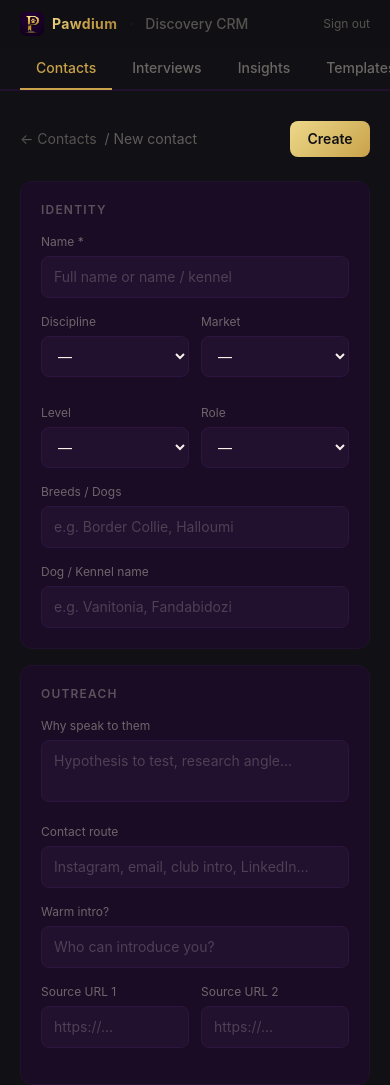
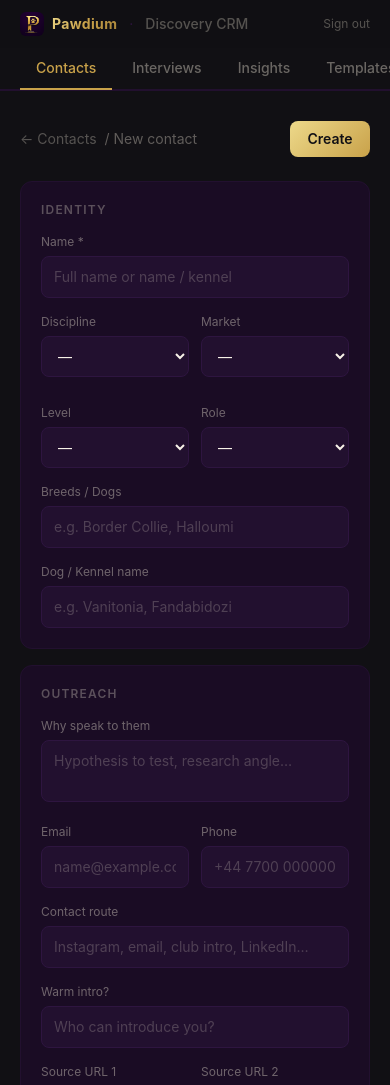
Before and after one commit to mariuslarsen81-sys/pawdium, a Next.js app: page /admin/discovery/new in a window 390 px wide. Shown: the top 1085 px of the page. Built offline with nearby package versions, Linux system fonts and the light colour scheme.

Commit message:
Add email and phone fields to discovery contacts

```diff
--- a/app/admin/discovery/[id]/page.tsx
+++ b/app/admin/discovery/[id]/page.tsx
@@ -20,6 +20,7 @@ const CALL_OUTCOMES = ["", "Completed — positive", "Completed — neutral", "C
 const BLANK: Partial<DiscoveryContact> = {
   name: "", discipline: "", market: "", breeds: "", level: "", role: "",
   dog_kennel: "", why_contact: "", contact_route: "", warm_intro: "",
+  email: "", phone: "",
   status: "identified", outreach_sent_date: null, follow_up_date: null,
   interview_date: null, call_outcome: "",
   key_pain_points: "", current_workaround: "", reaction: "", willingness_to_pay: "",
@@ -219,6 +220,14 @@ export default function ContactPage({ params }: { params: { id: string } }) {
         <Field label="Why speak to them">
           <textarea className={tex} rows={2} value={contact.why_contact ?? ""} onChange={e => set("why_contact", e.target.value)} placeholder="Hypothesis to test, research angle…" />
         </Field>
+        <div className="grid grid-cols-2 gap-3">
+          <Field label="Email">
+            <input type="email" className={inp} value={contact.email ?? ""} onChange={e => set("email", e.target.value)} placeholder="name@example.com" />
+          </Field>
+          <Field label="Phone">
+            <input type="tel" className={inp} value={contact.phone ?? ""} onChange={e => set("phone", e.target.value)} placeholder="+44 7700 000000" />
+          </Field>
+        </div>
         <Field label="Contact route">
           <input className={inp} value={contact.contact_route ?? ""} onChange={e => set("contact_route", e.target.value)} placeholder="Instagram, email, club intro, LinkedIn…" />
         </Field>
--- a/app/api/admin/discovery/[id]/route.ts
+++ b/app/api/admin/discovery/[id]/route.ts
@@ -47,6 +47,8 @@ export async function PATCH(
         follow_up_date     = ${d.follow_up_date || null},
         interview_date     = ${d.interview_date || null},
         call_outcome       = ${d.call_outcome ?? ""},
+        email              = ${d.email ?? ""},
+        phone              = ${d.phone ?? ""},
         key_pain_points    = ${d.key_pain_points ?? ""},
         current_workaround = ${d.current_workaround ?? ""},
         reaction           = ${d.reaction ?? ""},
--- a/app/api/admin/discovery/route.ts
+++ b/app/api/admin/discovery/route.ts
@@ -24,23 +24,24 @@ export async function POST(req: NextRequest) {
     const [contact] = await sql`
       INSERT INTO discovery_contacts (
         name, discipline, market, breeds, level, role, dog_kennel,
-        why_contact, contact_route, warm_intro, status,
+        why_contact, contact_route, warm_intro, email, phone, status,
         outreach_sent_date, follow_up_date, interview_date,
         key_pain_points, current_workaround, reaction, willingness_to_pay,
-        beta_fit, champion_potential, activity_score, credibility_score, product_fit_score,
+        champion_potential, activity_score, credibility_score, product_fit_score,
         notes, next_action, source_url_1, source_url_2
       ) VALUES (
         ${d.name},
         ${d.discipline ?? ""},   ${d.market ?? ""},        ${d.breeds ?? ""},
         ${d.level ?? ""},        ${d.role ?? ""},           ${d.dog_kennel ?? ""},
         ${d.why_contact ?? ""},  ${d.contact_route ?? ""},  ${d.warm_intro ?? ""},
+        ${d.email ?? ""},        ${d.phone ?? ""},
         ${d.status ?? "identified"},
         ${d.outreach_sent_date || null},
         ${d.follow_up_date || null},
         ${d.interview_date || null},
         ${d.key_pain_points ?? ""},    ${d.current_workaround ?? ""},
         ${d.reaction ?? ""},           ${d.willingness_to_pay ?? ""},
-        ${d.beta_fit ?? 0},            ${d.champion_potential ?? 0},
+        ${d.champion_potential ?? 0},
         ${d.activity_score ?? 1},      ${d.credibility_score ?? 1},   ${d.product_fit_score ?? 1},
         ${d.notes ?? ""},       ${d.next_action ?? ""},
         ${d.source_url_1 ?? ""},       ${d.source_url_2 ?? ""}
--- a/lib/discoveryDb.ts
+++ b/lib/discoveryDb.ts
@@ -19,6 +19,8 @@ export type DiscoveryContact = {
   follow_up_date: string | null;
   interview_date: string | null;
   call_outcome: string;
+  email: string;
+  phone: string;
   key_pain_points: string;
   current_workaround: string;
   reaction: string;
@@ -151,6 +153,8 @@ export async function getDiscoveryDb() {
       follow_up_date     DATE,
       interview_date     DATE,
       call_outcome       TEXT DEFAULT '',
+      email              TEXT DEFAULT '',
+      phone              TEXT DEFAULT '',
       key_pain_points    TEXT DEFAULT '',
       current_workaround TEXT DEFAULT '',
       reaction           TEXT DEFAULT '',
@@ -168,8 +172,10 @@ export async function getDiscoveryDb() {
     )
   `;
 
-  // Add call_outcome if missing from older installs
+  // Add columns if missing from older installs
   await sql`ALTER TABLE discovery_contacts ADD COLUMN IF NOT EXISTS call_outcome TEXT DEFAULT ''`;
+  await sql`ALTER TABLE discovery_contacts ADD COLUMN IF NOT EXISTS email TEXT DEFAULT ''`;
+  await sql`ALTER TABLE discovery_contacts ADD COLUMN IF NOT EXISTS phone TEXT DEFAULT ''`;
 
   await sql`
     CREATE TABLE IF NOT EXISTS interview_notes (
```
